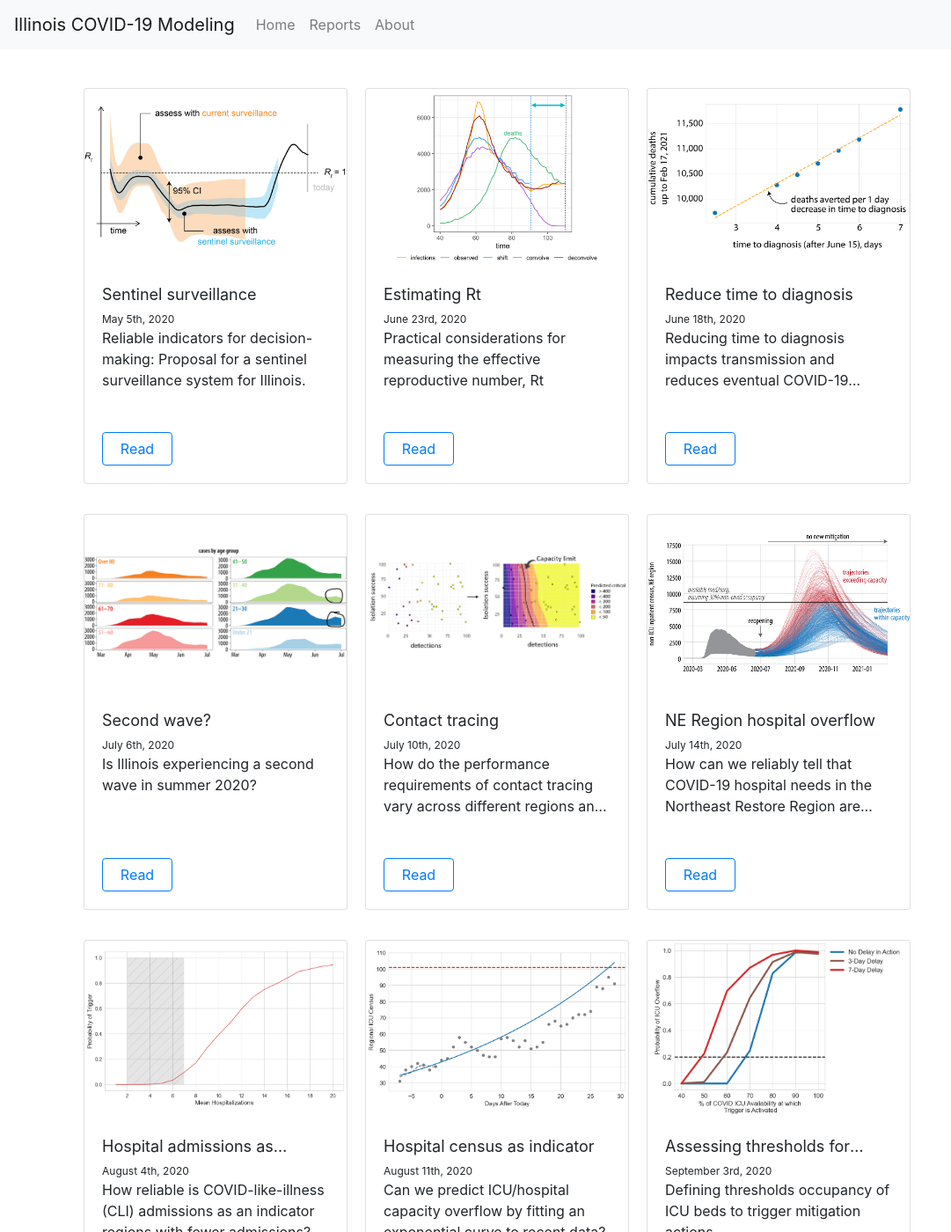
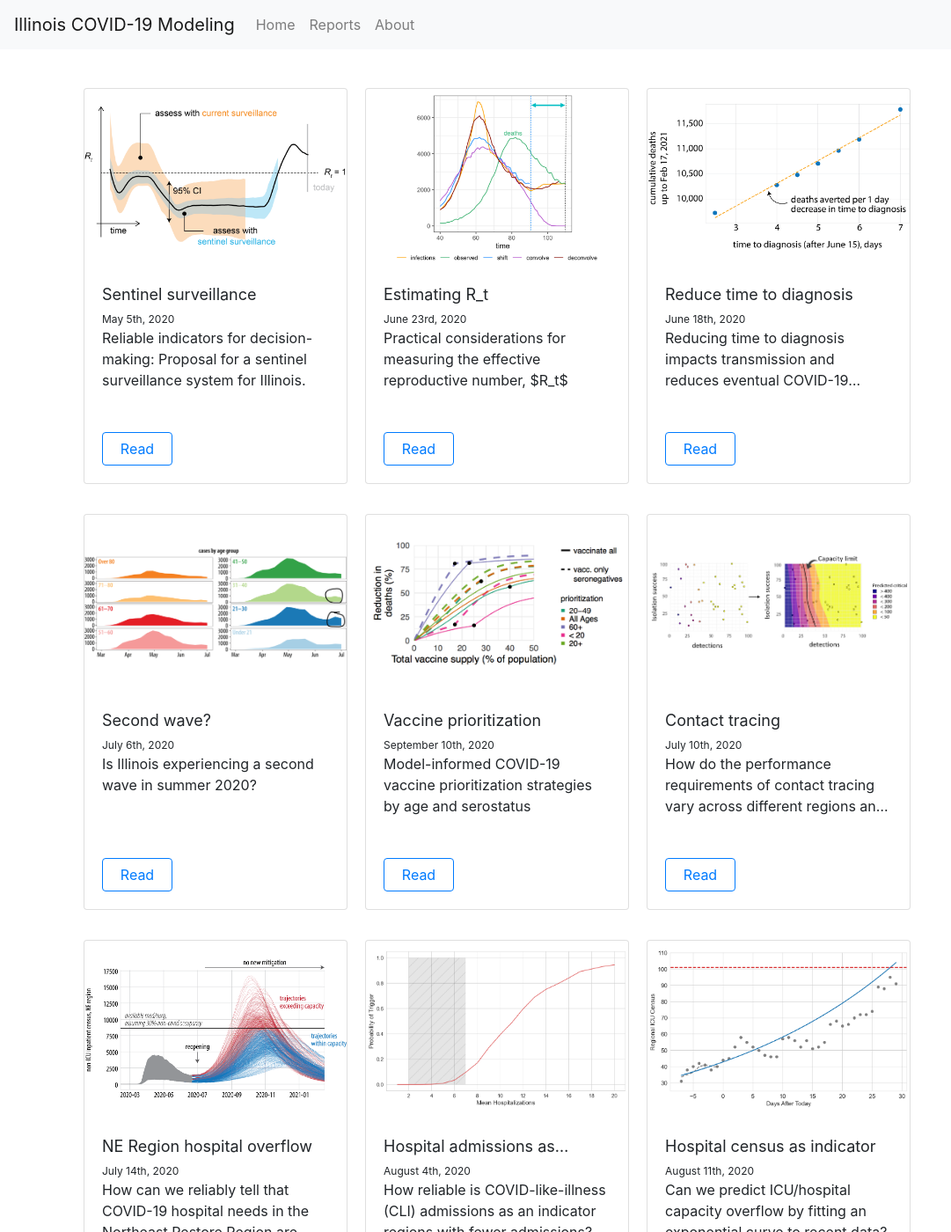
Before and after one commit to rohandandavati/rohandandavati.github.io, a Jekyll site: the page built from reports.html, in a window 1280 px wide and 1400 px high. Shown: the whole window at 88% size, without its empty margins (0-1081 px from the left). Built offline with Jekyll 4.4.1, drawn with Linux system fonts in a browser that asks for light colours; nearby versions of some CDN libraries; a script that is not in the unit is left out.

Commit message:
add vaccination prioritization report

```diff
--- a/_data/reports.yml
+++ b/_data/reports.yml
@@ -4,12 +4,12 @@
   image_path: /images/200505_sentinel_surveillance_Rt.png
   description: >
     Reliable indicators for decision-making: Proposal for a sentinel surveillance system for Illinois.
-- name: Estimating Rt
+- name: Estimating R_t
   date: June 23rd, 2020
   path: https://journals.plos.org/ploscompbiol/article/comments?id=10.1371/journal.pcbi.1008409
   image_path: /images/200623_rt_lags.png
   description: >
-    Practical considerations for measuring the effective reproductive number, Rt
+    Practical considerations for measuring the effective reproductive number, $R_t$
 - name: Reduce time to diagnosis
   date: June 18th, 2020
   path: /reports/20200618_reduce_time_to_diagnosis.pdf
@@ -22,6 +22,12 @@
   image_path: /images/200706_second_wave_cases_by_age.png
   description: >
     Is Illinois experiencing a second wave in summer 2020?
+- name: Vaccine prioritization
+  date: September 10th, 2020
+  path: https://www.medrxiv.org/content/10.1101/2020.09.08.20190629v2
+  image_path: /images/200907_vax_prioritization.png
+  description: >
+    Model-informed COVID-19 vaccine prioritization strategies by age and serostatus
 - name: Contact tracing
   date: July 10th, 2020
   path: /reports/20200710_contact_tracing.pdf
```
Also changed, not shown: images/200907_vax_prioritization.png (added).
